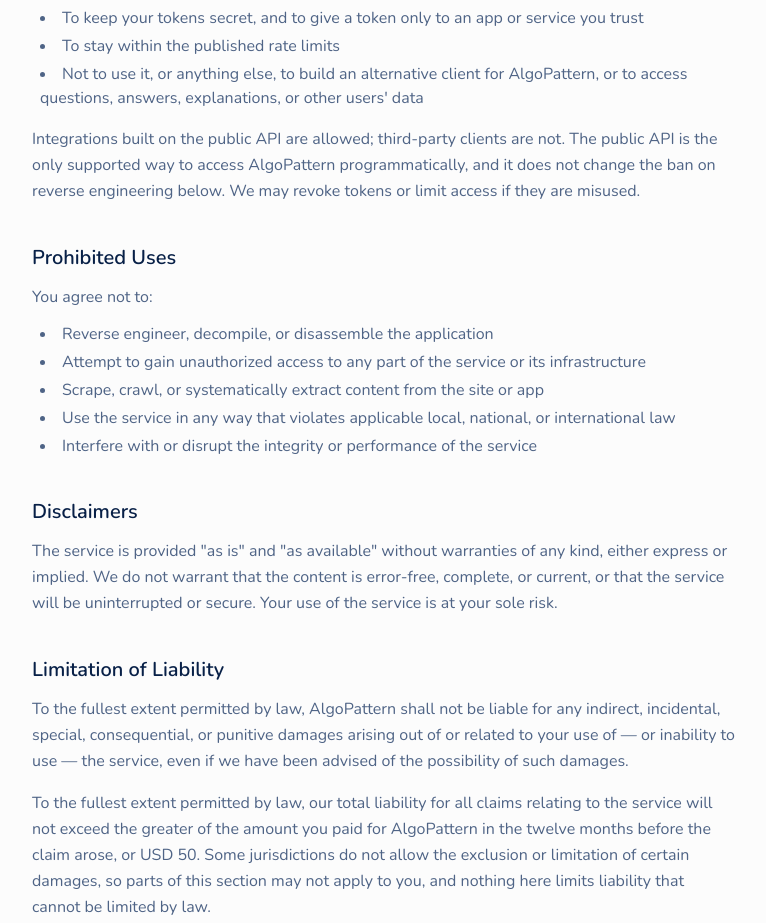
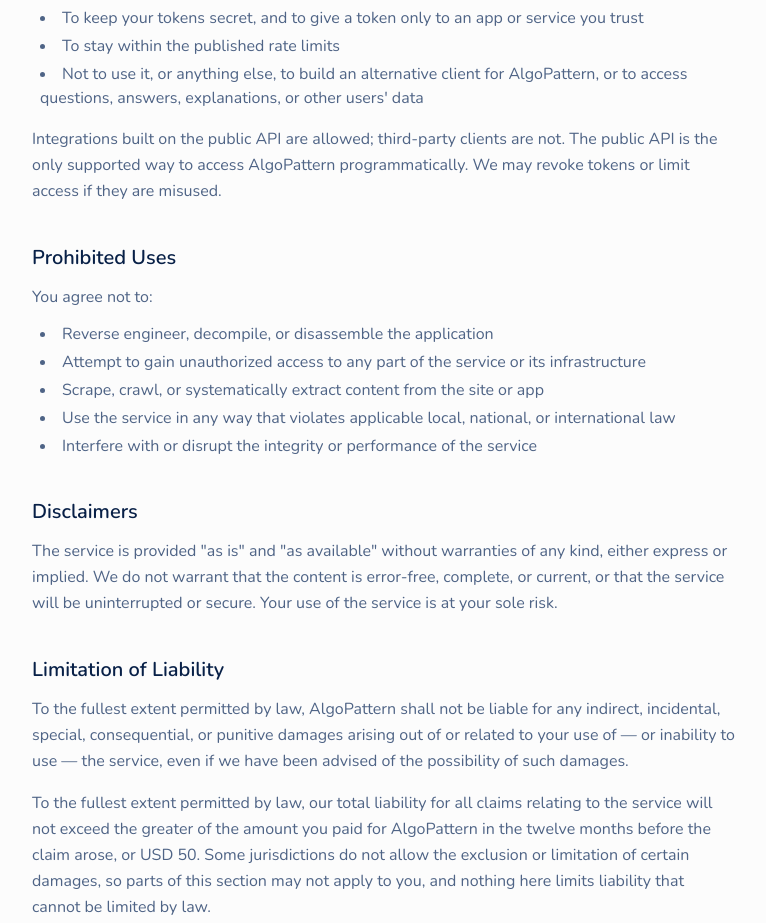
Before and after one commit to algopattern-app/landing-page, a Next.js app: page /terms in a window 1280 px wide. Shown: the part 2447-3370 px from the top of the page, without its empty margins (256-1022 px from the left). Built offline with nearby package versions, Linux system fonts and the light colour scheme.

Commit message:
tweak wording

```diff
--- a/app/terms/page.tsx
+++ b/app/terms/page.tsx
@@ -3,7 +3,7 @@ import { Footer } from "@/components/footer"
 export default function TermsPage() {
   return (
     <div className="min-h-screen bg-background">
-      <header className="border-b border-border/40 bg-background/95 backdrop-blur supports-[backdrop-filter]:bg-background/60">
+      <header className="border-b border-border/40 bg-background/95 backdrop-blur supports-backdrop-filter:bg-background/60">
         <div className="container mx-auto px-4 sm:px-6 lg:px-8">
           <div className="flex h-16 items-center justify-between">
             <a href="/" className="flex items-center space-x-2">
@@ -149,8 +149,7 @@ export default function TermsPage() {
             </ul>
             <p className="text-muted-foreground leading-relaxed">
               Integrations built on the public API are allowed; third-party clients are not. The public API is the
-              only supported way to access AlgoPattern programmatically, and it does not change the ban on reverse
-              engineering below. We may revoke tokens or limit access if they are misused.
+              only supported way to access AlgoPattern programmatically. We may revoke tokens or limit access if they are misused.
             </p>
           </section>
 
```
